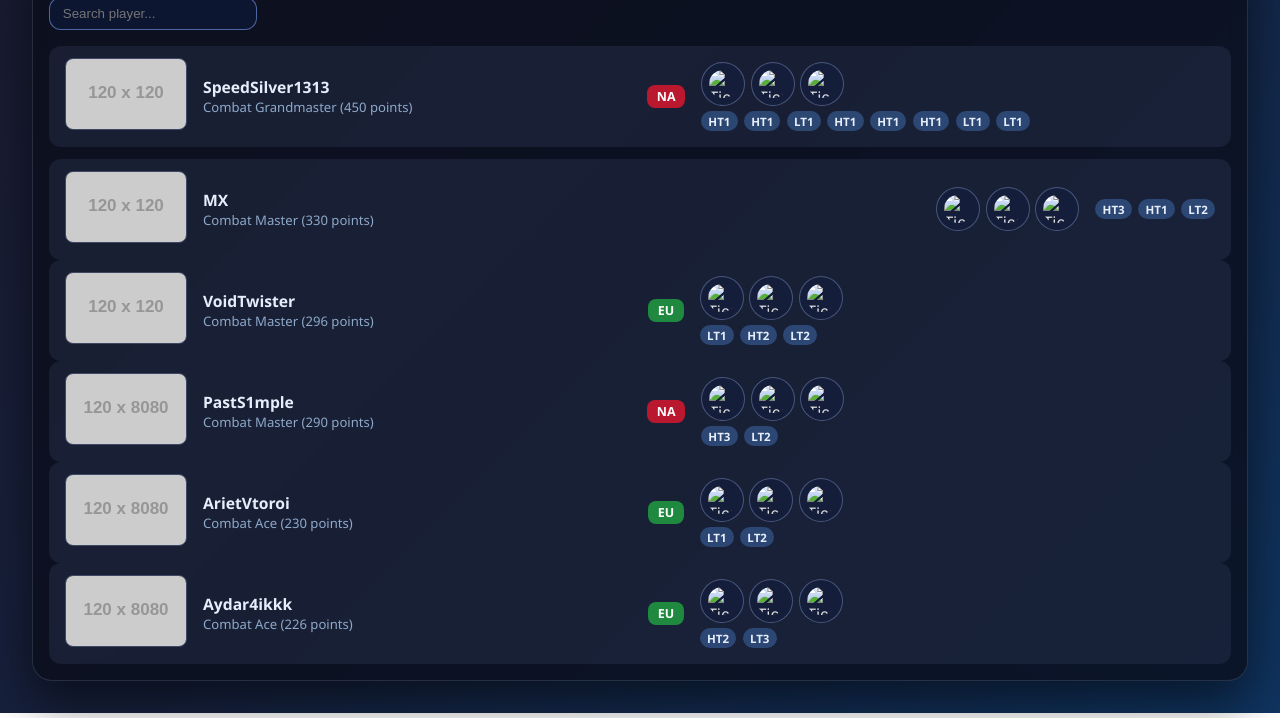
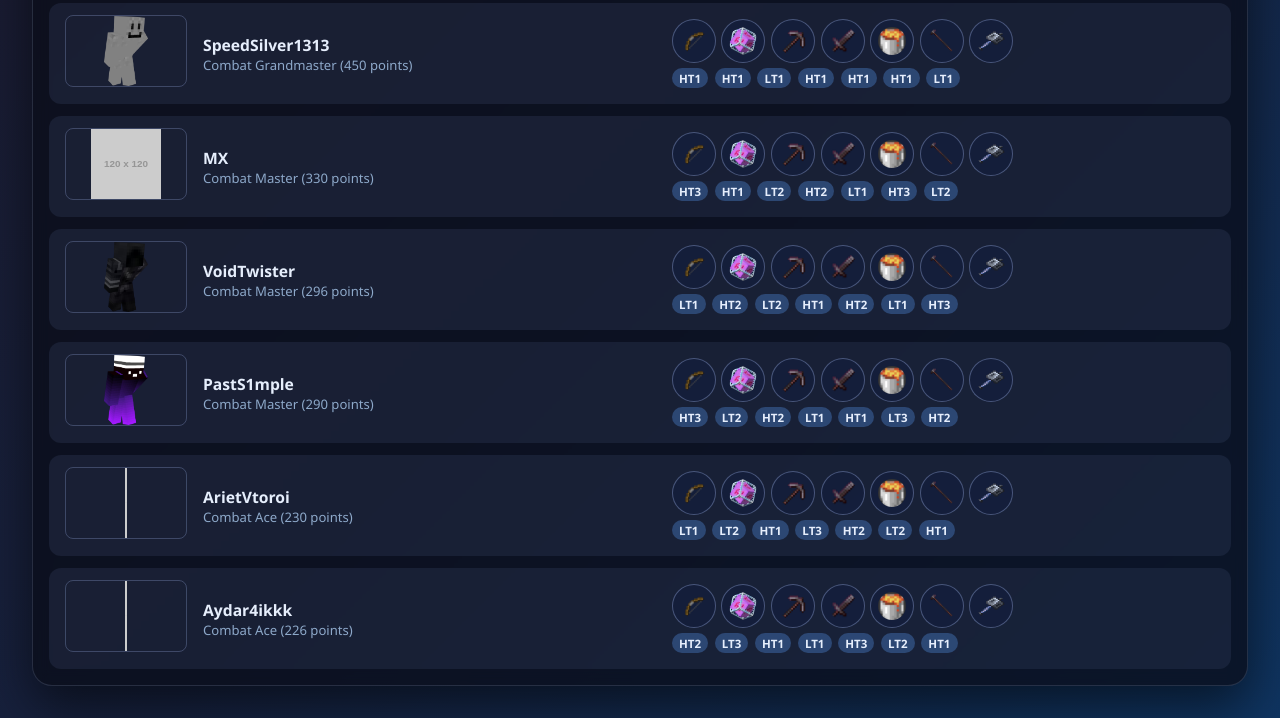
Before and after one commit to ArietIT/tierlist86.github.io, a plain HTML site: page index.html in a window 1280 px wide. Shown: the part 257-975 px from the top of the page. Drawn offline with Linux system fonts and the light colour scheme; placeholder pictures from the web are drawn by us.

```diff
--- a/index.html
+++ b/index.html
@@ -8,7 +8,7 @@
 </head>
 <body>
     <header>
-        <h1>MCBE TIERS</h1>
+        <img src="img/minecraft_title.png" alt="MCBE TIERS" style="height: 60px;">
         <nav>
             <a href="#home">Home</a>
             <a href="#create">Rankings</a>
@@ -18,7 +18,7 @@
     <main>
         <section class="rankings-panel">
             <div class="top-bar">
-                <div class="logo">MCBETIERS</div>
+                <img src="img/minecraft_title.png" alt="MCBETIERS" style="height: 40px;">
                 <div class="nav-tabs">
                     <button class="tab active" data-tab="overall">Overall</button>
                     <button class="tab" data-tab="ltms">LTMs</button>
@@ -38,19 +38,22 @@
             <div class="table-wrap">
                 <div class="rankings-list">
                     <div class="rank-row">
-                        <div class="rank-image"><img src="https://via.placeholder.com/120/FFD700/000?text=1" alt="Rank 1"></div>
+                        <div class="rank-image"><img src="img/SpeedSilver.png" alt="Rank 1"></div>
                         <div class="rank-player">
                             <div class="player-name">SpeedSilver1313</div>
                             <div class="player-role">Combat Grandmaster (450 points)</div>
                         </div>
-                        <div class="rank-region"><span class="region-badge na">NA</span></div>
                         <div class="rank-tiers">
                             <div class="tier-icons">
-                                <div class="tier-dot"><img src="tier-1-1.png" alt="Tier 1"></div>
-                                <div class="tier-dot"><img src="tier-1-2.png" alt="Tier 2"></div>
-                                <div class="tier-dot"><img src="tier-1-3.png" alt="Tier 3"></div>
+                                <div class="tier-dot"><img src="img/Bow_Free_Download_Transparent_PNG_Images-removebg-preview.png" alt="Tier 1"></div>
+                                <div class="tier-dot"><img src="img/_-removebg-preview.png" alt="Tier 2"></div>
+                                <div class="tier-dot"><img src="img/___2_-removebg-preview.png" alt="Tier 3"></div>
+                                <div class="tier-dot"><img src="img/images-removebg-preview.png" alt="Tier 4"></div>
+                                <div class="tier-dot"><img src="img/minecraft_lava_bucket-removebg-preview.png" alt="Tier 5"></div>
+                                <div class="tier-dot"><img src="img/mounts_of_mayhem__netherite_spear-removebg-preview.png" alt="Tier 6"></div>
+                                <div class="tier-dot"><img src="img/ميس-removebg-preview.png" alt="Tier 7"></div>
                             </div>
-                            <div class="tier-badge-row"><span class="tier-badge">HT1</span><span class="tier-badge">HT1</span><span class="tier-badge">LT1</span><span class="tier-badge">HT1</span><span class="tier-badge">HT1</span><span class="tier-badge">HT1</span><span class="tier-badge">LT1</span><span class="tier-badge">LT1</span></div>
+                            <div class="tier-badge-row"><span class="tier-badge">HT1</span><span class="tier-badge">HT1</span><span class="tier-badge">LT1</span><span class="tier-badge">HT1</span><span class="tier-badge">HT1</span><span class="tier-badge">HT1</span><span class="tier-badge">LT1</span></div>
                         </div>
                     </div>
                     <div class="rank-row">
@@ -59,44 +62,55 @@
                             <div class="player-name">MX</div>
                             <div class="player-role">Combat Master (330 points)</div>
                         </div>
+                        <div class="rank-tiers">
                             <div class="tier-icons">
-                                <div class="tier-dot"><img src="tier-2-1.png" alt="Tier 1"></div>
-                                <div class="tier-dot"><img src="tier-2-2.png" alt="Tier 2"></div>
-                                <div class="tier-dot"><img src="tier-2-3.png" alt="Tier 3"></div>
+                                <div class="tier-dot"><img src="img/Bow_Free_Download_Transparent_PNG_Images-removebg-preview.png" alt="Tier 1"></div>
+                                <div class="tier-dot"><img src="img/_-removebg-preview.png" alt="Tier 2"></div>
+                                <div class="tier-dot"><img src="img/___2_-removebg-preview.png" alt="Tier 3"></div>
+                                <div class="tier-dot"><img src="img/images-removebg-preview.png" alt="Tier 4"></div>
+                                <div class="tier-dot"><img src="img/minecraft_lava_bucket-removebg-preview.png" alt="Tier 5"></div>
+                                <div class="tier-dot"><img src="img/mounts_of_mayhem__netherite_spear-removebg-preview.png" alt="Tier 6"></div>
+                                <div class="tier-dot"><img src="img/ميس-removebg-preview.png" alt="Tier 7"></div>
                             </div>
-                            <div class="tier-badge-row"><span class="tier-badge">HT3</span><span class="tier-badge">HT1</span><span class="tier-badge">LT2</span></div>
+                            <div class="tier-badge-row"><span class="tier-badge">HT3</span><span class="tier-badge">HT1</span><span class="tier-badge">LT2</span><span class="tier-badge">HT2</span><span class="tier-badge">LT1</span><span class="tier-badge">HT3</span><span class="tier-badge">LT2</span></div>
                         </div>
                     </div>
                     <div class="rank-row">
-                        <div class="rank-image"><img src="https://via.placeholder.com/120/CD7F32/000?text=3" alt="Rank 3"></div>
+                        <div class="rank-image"><img src="img/VoidTwist.png" alt="Rank 3"></div>
                         <div class="rank-player">
                             <div class="player-name">VoidTwister</div>
                             <div class="player-role">Combat Master (296 points)</div>
                         </div>
-                        <div class="rank-region"><span class="region-badge eu">EU</span></div>
                         <div class="rank-tiers">
                             <div class="tier-icons">
-                                <div class="tier-dot"><img src="tier-3-1.png" alt="Tier 1"></div>
-                                <div class="tier-dot"><img src="tier-3-2.png" alt="Tier 2"></div>
-                                <div class="tier-dot"><img src="tier-3-3.png" alt="Tier 3"></div>
+                                <div class="tier-dot"><img src="img/Bow_Free_Download_Transparent_PNG_Images-removebg-preview.png" alt="Tier 1"></div>
+                                <div class="tier-dot"><img src="img/_-removebg-preview.png" alt="Tier 2"></div>
+                                <div class="tier-dot"><img src="img/___2_-removebg-preview.png" alt="Tier 3"></div>
+                                <div class="tier-dot"><img src="img/images-removebg-preview.png" alt="Tier 4"></div>
+                                <div class="tier-dot"><img src="img/minecraft_lava_bucket-removebg-preview.png" alt="Tier 5"></div>
+                                <div class="tier-dot"><img src="img/mounts_of_mayhem__netherite_spear-removebg-preview.png" alt="Tier 6"></div>
+                                <div class="tier-dot"><img src="img/ميس-removebg-preview.png" alt="Tier 7"></div>
                             </div>
-                            <div class="tier-badge-row"><span class="tier-badge">LT1</span><span class="tier-badge">HT2</span><span class="tier-badge">LT2</span></div>
+                            <div class="tier-badge-row"><span class="tier-badge">LT1</span><span class="tier-badge">HT2</span><span class="tier-badge">LT2</span><span class="tier-badge">HT1</span><span class="tier-badge">HT2</span><span class="tier-badge">LT1</span><span class="tier-badge">HT3</span></div>
                         </div>
                     </div>
                     <div class="rank-row">
-                        <div class="rank-image"><img src="https://via.placeholder.com/120/808080/FFF?text=4" alt="Rank 4"></div>
+                        <div class="rank-image"><img src="img/PastS1mple.png" alt="Rank 4"></div>
                         <div class="rank-player">
                             <div class="player-name">PastS1mple</div>
                             <div class="player-role">Combat Master (290 points)</div>
                         </div>
-                        <div class="rank-region"><span class="region-badge na">NA</span></div>
                         <div class="rank-tiers">
                             <div class="tier-icons">
-                                <div class="tier-dot"><img src="tier-4-1.png" alt="Tier 1"></div>
-                                <div class="tier-dot"><img src="tier-4-2.png" alt="Tier 2"></div>
-                                <div class="tier-dot"><img src="tier-4-3.png" alt="Tier 3"></div>
+                                <div class="tier-dot"><img src="img/Bow_Free_Download_Transparent_PNG_Images-removebg-preview.png" alt="Tier 1"></div>
+                                <div class="tier-dot"><img src="img/_-removebg-preview.png" alt="Tier 2"></div>
+                                <div class="tier-dot"><img src="img/___2_-removebg-preview.png" alt="Tier 3"></div>
+                                <div class="tier-dot"><img src="img/images-removebg-preview.png" alt="Tier 4"></div>
+                                <div class="tier-dot"><img src="img/minecraft_lava_bucket-removebg-preview.png" alt="Tier 5"></div>
+                                <div class="tier-dot"><img src="img/mounts_of_mayhem__netherite_spear-removebg-preview.png" alt="Tier 6"></div>
+                                <div class="tier-dot"><img src="img/ميس-removebg-preview.png" alt="Tier 7"></div>
                             </div>
-                            <div class="tier-badge-row"><span class="tier-badge">HT3</span><span class="tier-badge">LT2</span></div>
+                            <div class="tier-badge-row"><span class="tier-badge">HT3</span><span class="tier-badge">LT2</span><span class="tier-badge">HT2</span><span class="tier-badge">LT1</span><span class="tier-badge">HT1</span><span class="tier-badge">LT3</span><span class="tier-badge">HT2</span></div>
                         </div>
                     </div>
                     <div class="rank-row">
@@ -105,14 +119,17 @@
                             <div class="player-name">ArietVtoroi</div>
                             <div class="player-role">Combat Ace (230 points)</div>
                         </div>
-                        <div class="rank-region"><span class="region-badge eu">EU</span></div>
                         <div class="rank-tiers">
                             <div class="tier-icons">
-                                <div class="tier-dot"><img src="tier-5-1.png" alt="Tier 1"></div>
-                                <div class="tier-dot"><img src="tier-5-2.png" alt="Tier 2"></div>
-                                <div class="tier-dot"><img src="tier-5-3.png" alt="Tier 3"></div>
+                                <div class="tier-dot"><img src="img/Bow_Free_Download_Transparent_PNG_Images-removebg-preview.png" alt="Tier 1"></div>
+                                <div class="tier-dot"><img src="img/_-removebg-preview.png" alt="Tier 2"></div>
+                                <div class="tier-dot"><img src="img/___2_-removebg-preview.png" alt="Tier 3"></div>
+                                <div class="tier-dot"><img src="img/images-removebg-preview.png" alt="Tier 4"></div>
+                                <div class="tier-dot"><img src="img/minecraft_lava_bucket-removebg-preview.png" alt="Tier 5"></div>
+                                <div class="tier-dot"><img src="img/mounts_of_mayhem__netherite_spear-removebg-preview.png" alt="Tier 6"></div>
+                                <div class="tier-dot"><img src="img/ميس-removebg-preview.png" alt="Tier 7"></div>
                             </div>
-                            <div class="tier-badge-row"><span class="tier-badge">LT1</span><span class="tier-badge">LT2</span></div>
+                            <div class="tier-badge-row"><span class="tier-badge">LT1</span><span class="tier-badge">LT2</span><span class="tier-badge">HT1</span><span class="tier-badge">LT3</span><span class="tier-badge">HT2</span><span class="tier-badge">LT2</span><span class="tier-badge">HT1</span></div>
                         </div>
                     </div>
                     <div class="rank-row">
@@ -121,14 +138,17 @@
                             <div class="player-name">Aydar4ikkk</div>
                             <div class="player-role">Combat Ace (226 points)</div>
                         </div>
-                        <div class="rank-region"><span class="region-badge eu">EU</span></div>
                         <div class="rank-tiers">
                             <div class="tier-icons">
-                                <div class="tier-dot"><img src="tier-6-1.png" alt="Tier 1"></div>
-                                <div class="tier-dot"><img src="tier-6-2.png" alt="Tier 2"></div>
-                                <div class="tier-dot"><img src="tier-6-3.png" alt="Tier 3"></div>
+                                <div class="tier-dot"><img src="img/Bow_Free_Download_Transparent_PNG_Images-removebg-preview.png" alt="Tier 1"></div>
+                                <div class="tier-dot"><img src="img/_-removebg-preview.png" alt="Tier 2"></div>
+                                <div class="tier-dot"><img src="img/___2_-removebg-preview.png" alt="Tier 3"></div>
+                                <div class="tier-dot"><img src="img/images-removebg-preview.png" alt="Tier 4"></div>
+                                <div class="tier-dot"><img src="img/minecraft_lava_bucket-removebg-preview.png" alt="Tier 5"></div>
+                                <div class="tier-dot"><img src="img/mounts_of_mayhem__netherite_spear-removebg-preview.png" alt="Tier 6"></div>
+                                <div class="tier-dot"><img src="img/ميس-removebg-preview.png" alt="Tier 7"></div>
                             </div>
-                            <div class="tier-badge-row"><span class="tier-badge">HT2</span><span class="tier-badge">LT3</span></div>
+                            <div class="tier-badge-row"><span class="tier-badge">HT2</span><span class="tier-badge">LT3</span><span class="tier-badge">HT1</span><span class="tier-badge">LT1</span><span class="tier-badge">HT3</span><span class="tier-badge">LT2</span><span class="tier-badge">HT1</span></div>
                         </div>
                     </div>
                 </div>
--- a/styles.css
+++ b/styles.css
@@ -11,7 +11,9 @@
     background: linear-gradient(135deg, #0f0f23, #1a1a2e);
     color: #ffffff;
     padding: 1.5rem;
-    text-align: center;
+    display: flex;
+    justify-content: space-between;
+    align-items: center;
     box-shadow: 0 4px 8px rgba(0, 0, 0, 0.3);
     border-bottom: 2px solid #ff6b6b;
 }
@@ -219,7 +221,7 @@
     height: 70px;
     border-radius: 8px;
     border: 1px solid rgba(150, 170, 220, 0.3);
-    object-fit: cover;
+    object-fit: contain;
 }
 
 .rank-player {
```
Also changed, not shown: img/Bow_Free_Download_Transparent_PNG_Images-removebg-preview.png (added), img/PastS1mple.png (added), img/SpeedSilver.png (added), img/VoidTwist.png (added), img/_-removebg-preview.png (added), img/___2_-removebg-preview.png (added), img/images-removebg-preview.png (added), img/minecraft_lava_bucket-removebg-preview.png (added), img/minecraft_title.png (added), img/mounts_of_mayhem__netherite_spear-removebg-preview.png (added), img/ميس-removebg-preview.png (added).
